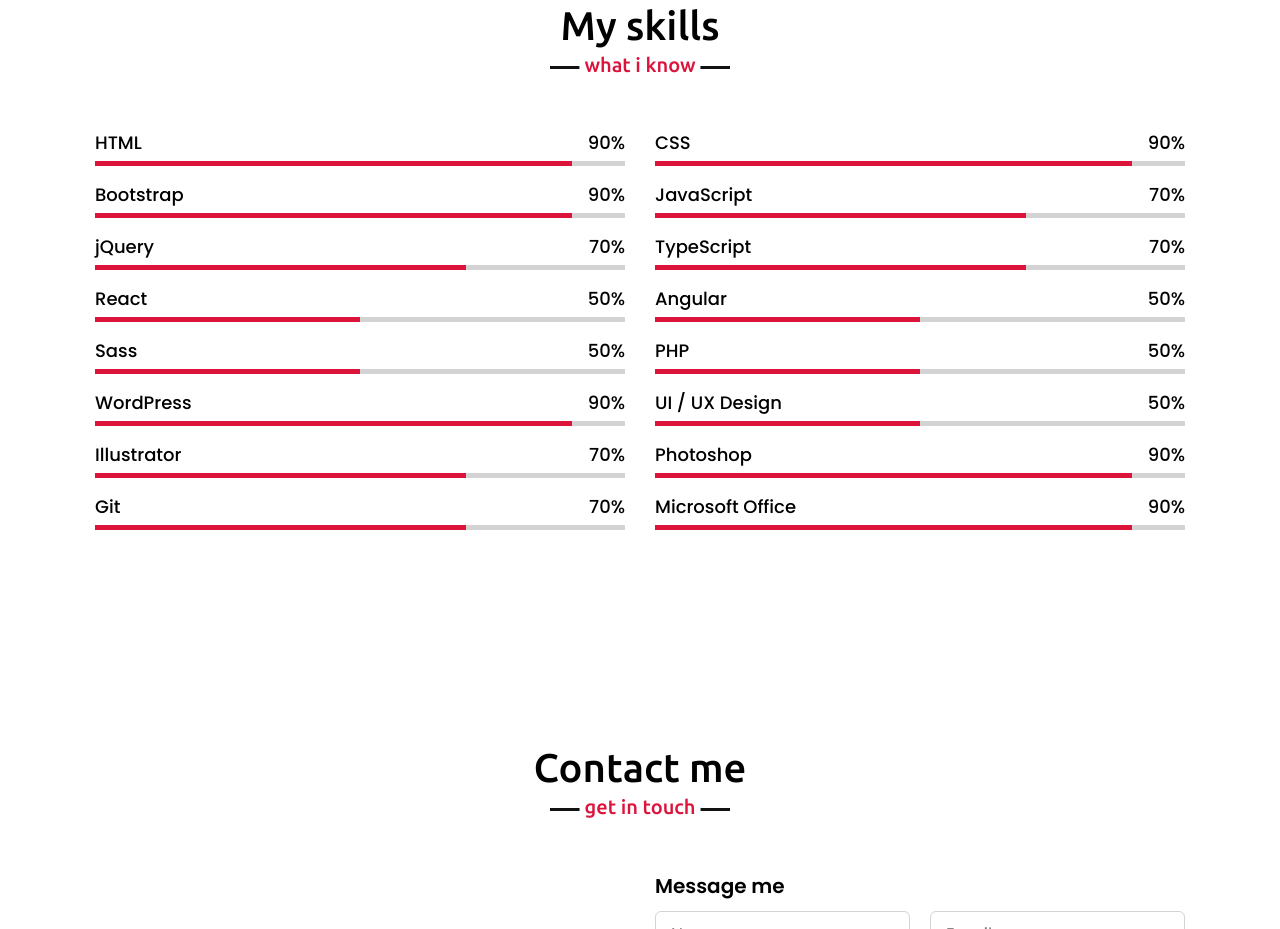
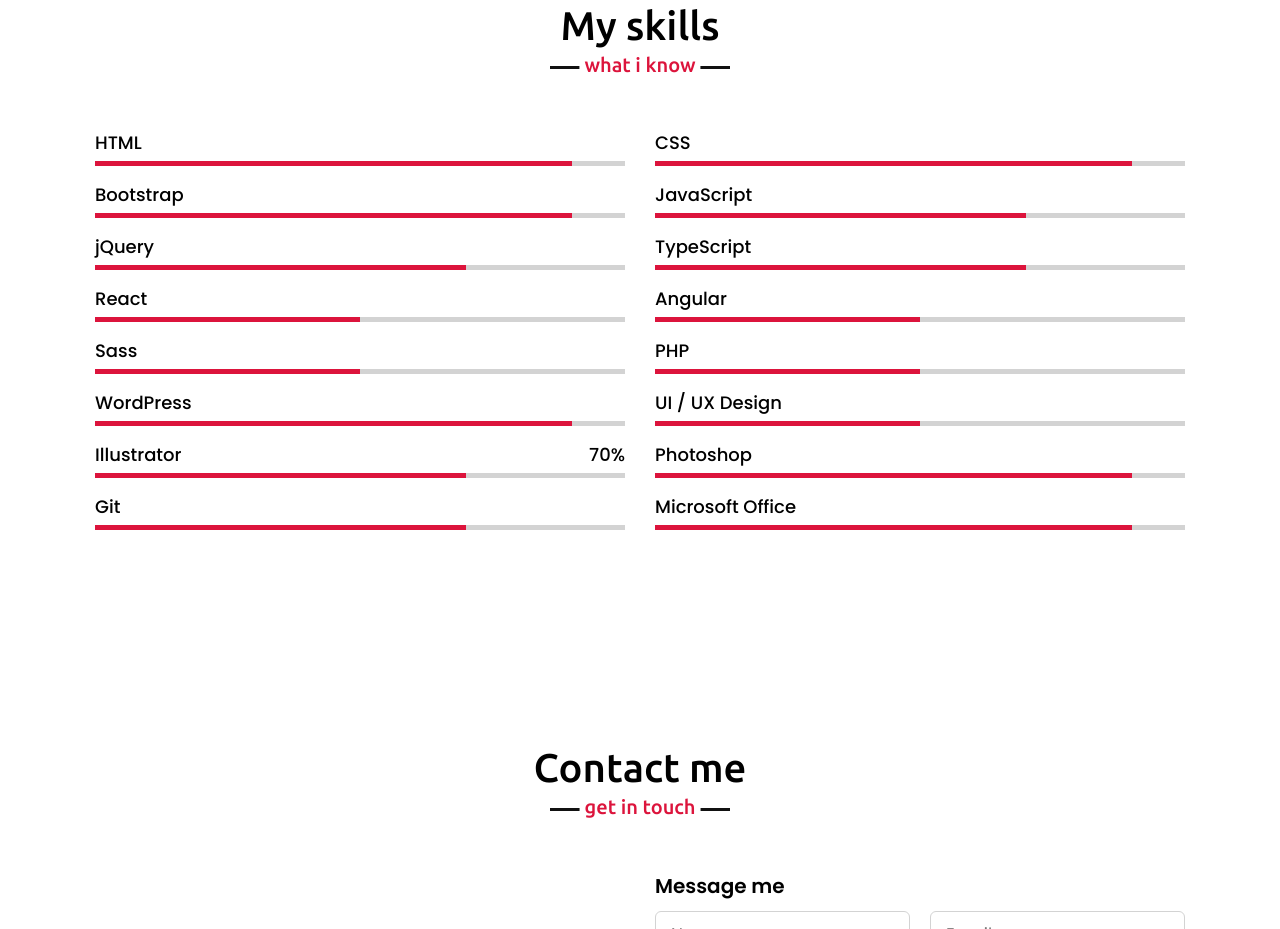
Before and after one commit to Vita-Ba/portfolio, a plain HTML site: page index.html in a window 1280 px wide. Shown: the part 2152-3081 px from the top of the page. Drawn offline with nearby package versions, Linux system fonts and the light colour scheme.

Commit message:
index.html

```diff
--- a/index.html
+++ b/index.html
@@ -98,42 +98,36 @@
                   <div class="bars">
                       <div class="info">
                           <span>HTML</span>
-                          <span>90%</span>
                       </div>
                       <div class="line html"></div>
                   </div>
                   <div class="bars">
                       <div class="info">
                           <span>Bootstrap</span>
-                          <span>90%</span>
                       </div>
                       <div class="line bootstrap"></div>
                   </div>
                   <div class="bars">
                       <div class="info">
                           <span>jQuery</span>
-                          <span>70%</span>
                       </div>
                       <div class="line jquery"></div>
                   </div>
                   <div class="bars">
                       <div class="info">
                           <span>React</span>
-                          <span>50%</span>
                       </div>
                       <div class="line react"></div>
                   </div>
                   <div class="bars">
                       <div class="info">
                           <span>Sass</span>
-                          <span>50%</span>
                       </div>
                       <div class="line sass"></div>
                   </div>
                   <div class="bars">
                       <div class="info">
                           <span>WordPress</span>
-                          <span>90%</span>
                       </div>
                       <div class="line wordpress"></div>
                   </div>
@@ -147,7 +141,6 @@
                   <div class="bars">
                       <div class="info">
                           <span>Git</span>
-                          <span>70%</span>
                       </div>
                       <div class="line git"></div>
                   </div>
@@ -156,56 +149,48 @@
                     <div class="bars">
                         <div class="info">
                             <span>CSS</span>
-                            <span>90%</span>
                         </div>
                         <div class="line css"></div>
                     </div>
                     <div class="bars">
                         <div class="info">
                             <span>JavaScript</span>
-                            <span>70%</span>
                         </div>
                         <div class="line js"></div>
                     </div>
                     <div class="bars">
                         <div class="info">
                             <span>TypeScript</span>
-                            <span>70%</span>
                         </div>
                         <div class="line ts"></div>
                     </div>
                     <div class="bars">
                         <div class="info">
                             <span>Angular</span>
-                            <span>50%</span>
                         </div>
                         <div class="line angular"></div>
                     </div>
                     <div class="bars">
                         <div class="info">
                             <span>PHP</span>
-                            <span>50%</span>
                         </div>
                         <div class="line php"></div>
                     </div>
                     <div class="bars">
                         <div class="info">
                             <span>UI / UX Design</span>
-                            <span>50%</span>
                         </div>
                         <div class="line ui-ux"></div>
                     </div>
                     <div class="bars">
                         <div class="info">
                             <span>Photoshop</span>
-                            <span>90%</span>
                         </div>
                         <div class="line photoshop"></div>
                     </div>
                     <div class="bars">
                         <div class="info">
                             <span>Microsoft Office</span>
-                            <span>90%</span>
                         </div>
                         <div class="line mo"></div>
                     </div>
```
